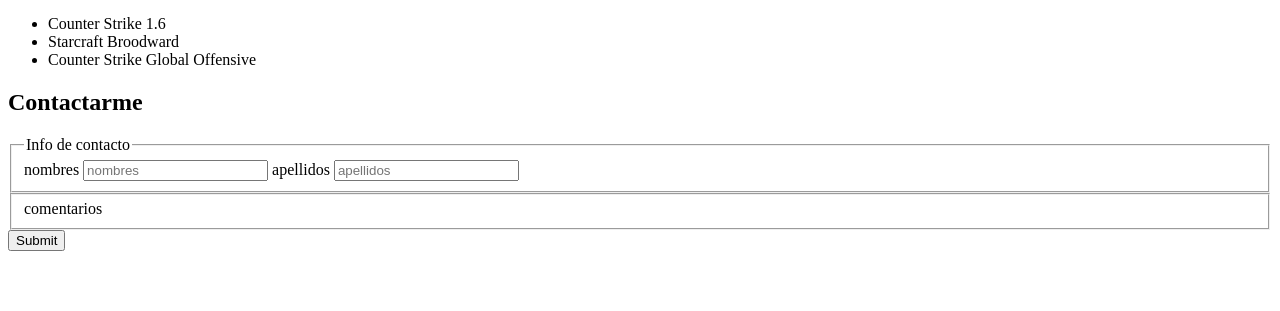
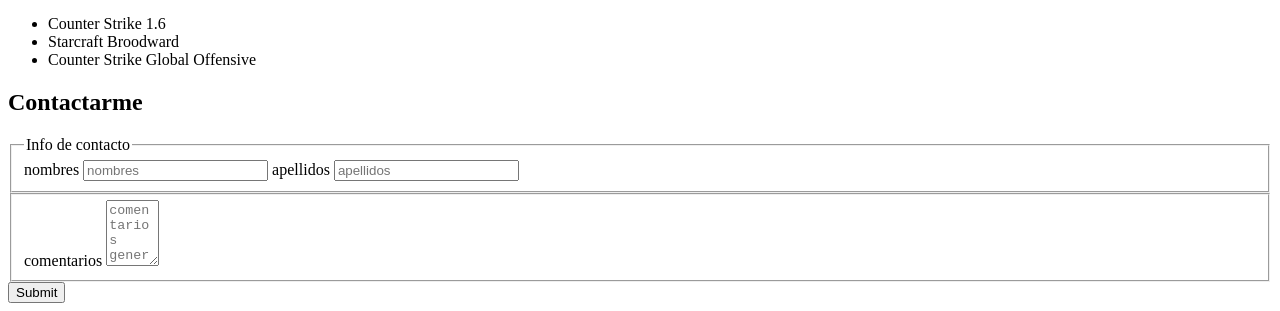
Before and after one commit to bguizado/html-git-github, a plain HTML site: page index.html in a window 1280 px wide. Shown: the part 518-829 px from the top of the page. Before the commit the page ends 800 px from the top, so only its background shows below. Drawn offline with Linux system fonts and the light colour scheme.

Commit message:
incluir la etiqueta para mostrar un textarea , con id comentarios, nombre, comentarios, filas y columnas en cant 4 , y de texto inicial , comentario generico

```diff
--- a/index.html
+++ b/index.html
@@ -39,6 +39,7 @@
                 </fieldset>
                 <fieldset>
                     <label for="comentarios">comentarios</label>
+                    <textarea name="comentarios" id="comentarios" cols="4" rows="4" placeholder="comentarios genericos"></textarea>
                 </fieldset>
                 <button type="submit">Submit</button>
             </form>
```
